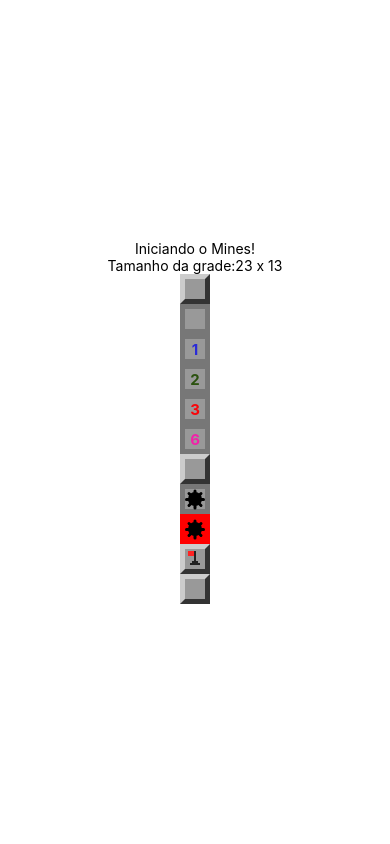
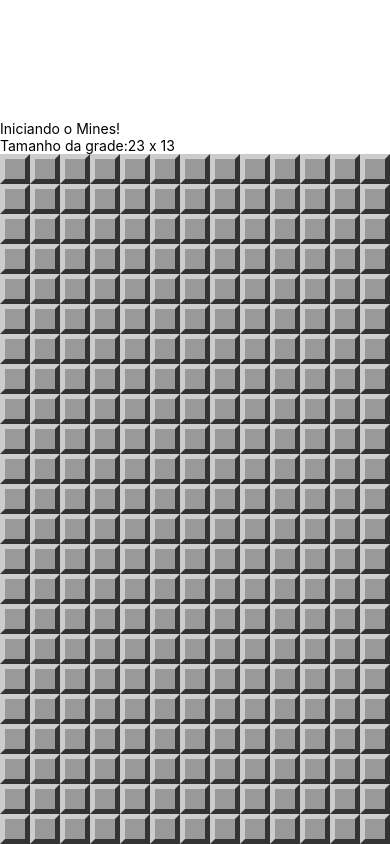
Before and after one commit to TiagoFernandes11/react-native-course, a React Native app in the folder ProjetoCampoMinado/: screen / in a window 390 px wide. Built offline with nearby package versions, Linux system fonts and the light colour scheme.

Commit message:
MineField Component

```diff
--- a/ProjetoCampoMinado/App.js
+++ b/ProjetoCampoMinado/App.js
@@ -1,9 +1,29 @@
 import { StyleSheet, Text, View } from "react-native";
 import params from "./src/params";
 import { Component } from "react";
-import Field from "./src/components/Field";
+import { createMinedBoard } from "./src/functions";
+import MineField from "./src/components/MineField";
 
 export default class App extends Component {
+  constructor(props) {
+    super(props);
+    this.state = this.createState();
+  }
+
+  minesAmount = () => {
+    const cols = params.getColumnsAmount();
+    const rows = params.getRowsAmount();
+    return Math.ceil(cols * rows * params.difficultLevel);
+  };
+
+  createState = () => {
+    const cols = params.getColumnsAmount();
+    const rows = params.getRowsAmount();
+    return {
+      board: createMinedBoard(rows, cols, this.minesAmount()),
+    };
+  };
+
   render() {
     return (
       <View style={styles.container}>
@@ -12,17 +32,9 @@
           Tamanho da grade:
           {params.getRowsAmount()} x {params.getColumnsAmount()}
         </Text>
-        <Field />
-        <Field opened />
-        <Field opened nearMines={1} />
-        <Field opened nearMines={2} />
-        <Field opened nearMines={3} />
-        <Field opened nearMines={6} />
-        <Field mined />
-        <Field mined opened />
-        <Field mined opened exploded/>
-        <Field flagged/>
-        <Field flagged opened/>
+        <View style={styles.board}>
+          <MineField board={this.state.board} />
+        </View>
       </View>
     );
   }
@@ -32,7 +44,10 @@
   container: {
     flex: 1,
     backgroundColor: "#fff",
+    justifyContent: "flex-end",
+  },
+  board: {
     alignItems: "center",
-    justifyContent: "center",
+    backgroundColor: "#AAA",
   },
 });
--- /dev/null
+++ b/ProjetoCampoMinado/src/components/MineField.js
@@ -0,0 +1,23 @@
+import React from "react";
+import { View, StyleSheet } from "react-native";
+import Field from "./Field";
+
+export default function MineField(props) {
+  const rows = props.board.map((row, r) => {
+    const columns = row.map((field, c) => {
+      return <Field {...field} key={c} />;
+    });
+    return (
+      <View key={r} style={{ flexDirection: "row" }}>
+        {columns}
+      </View>
+    );
+  });
+  return <View style={styles.container}>{rows}</View>;
+}
+
+const styles = StyleSheet.create({
+  container: {
+    backgroundColor: "#EEE",
+  },
+});
```
